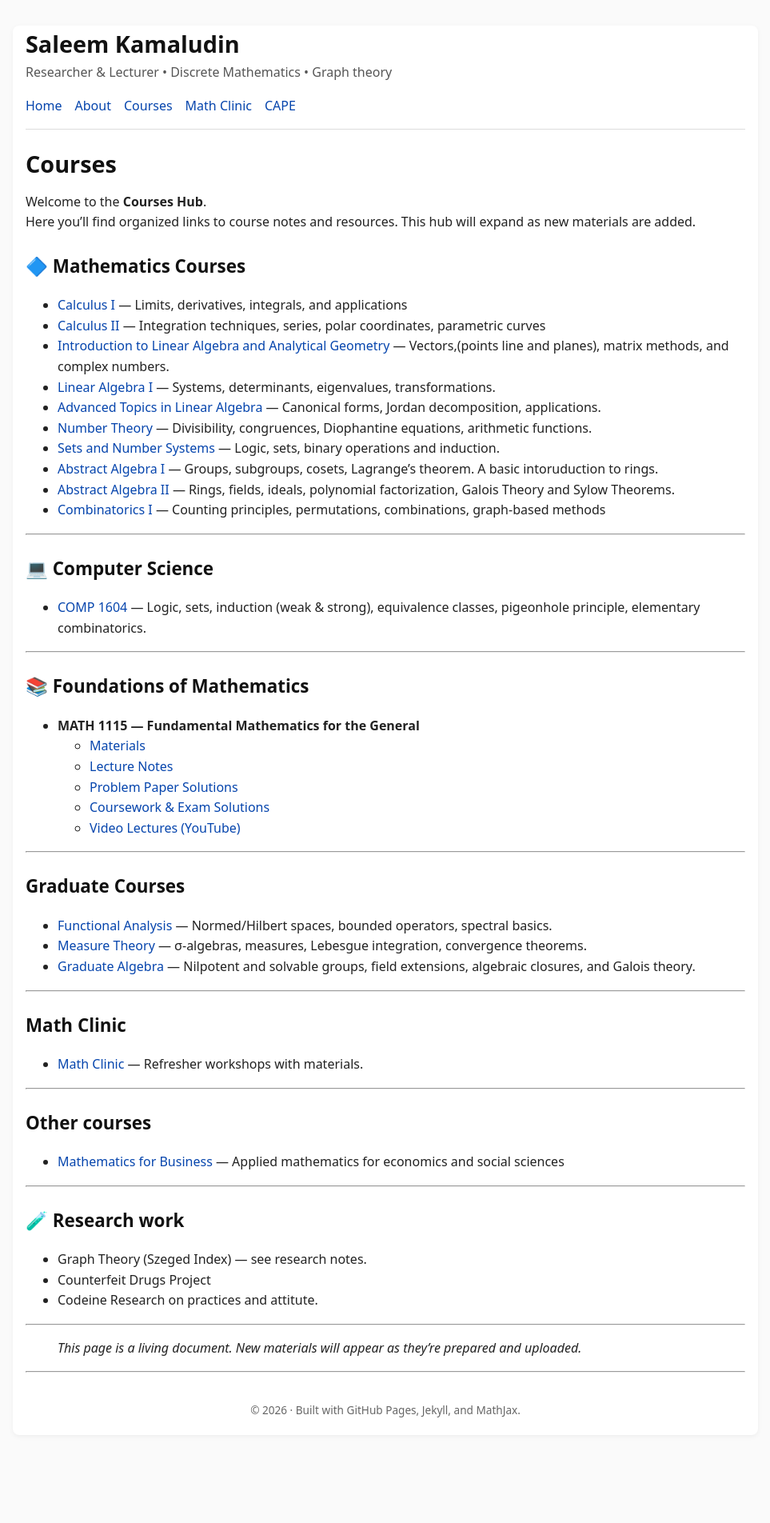
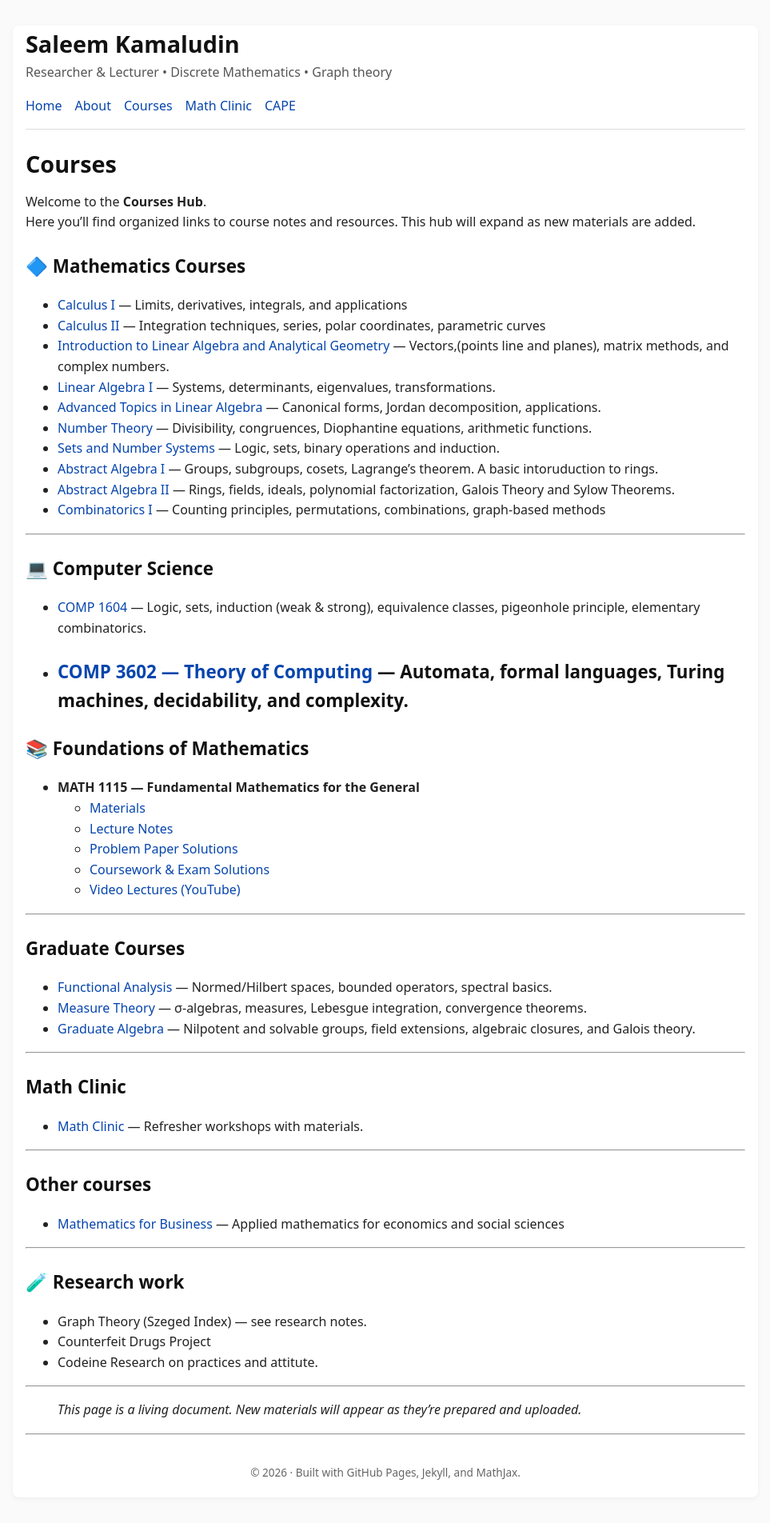
Before and after one commit to SaleemKamaludin/SaleemKamaludin.github.io, a Jekyll site: the page built from courses.md, in a window 1280 px wide. Shown: the whole page at 80% size, without its empty margins (158-1121 px from the left). Built offline with Jekyll 4.4.1, drawn with Linux system fonts in a browser that asks for light colours; before the commit the page ends 1826 px from its top, so only the background shows below that.

```diff
--- a/courses.md
+++ b/courses.md
@@ -28,7 +28,7 @@ Here you'll find organized links to course notes and resources. This hub will ex
 ## 💻 Computer Science
 
 - [COMP 1604]({{ '/courses/comp1604/' | relative_url }}) — Logic, sets, induction (weak & strong), equivalence classes, pigeonhole principle, elementary combinatorics.
-
+- [COMP 3602 — Theory of Computing](./theory-of-computing/) — Automata, formal languages, Turing machines, decidability, and complexity.
 ---
 
 ## 📚 Foundations of Mathematics
```
